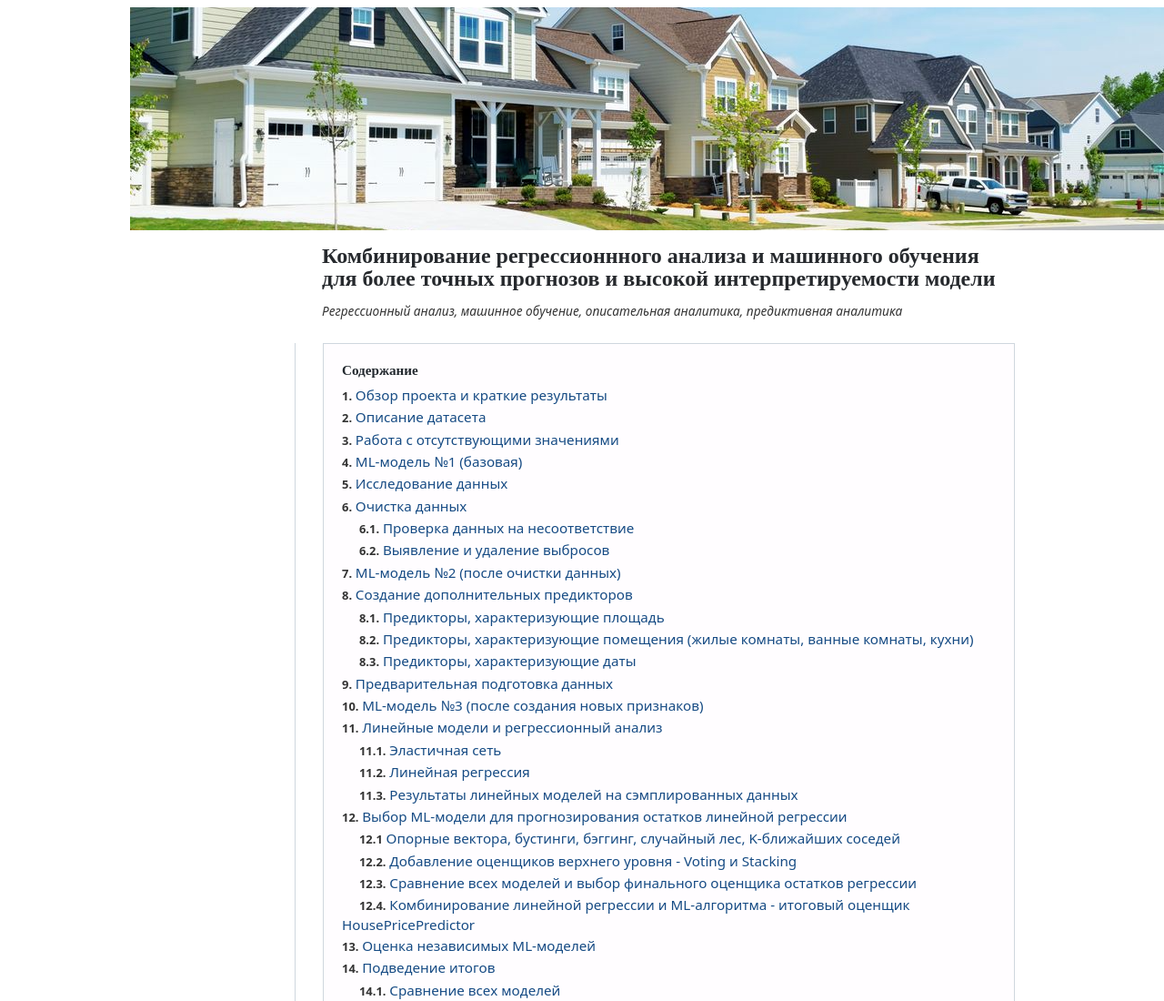
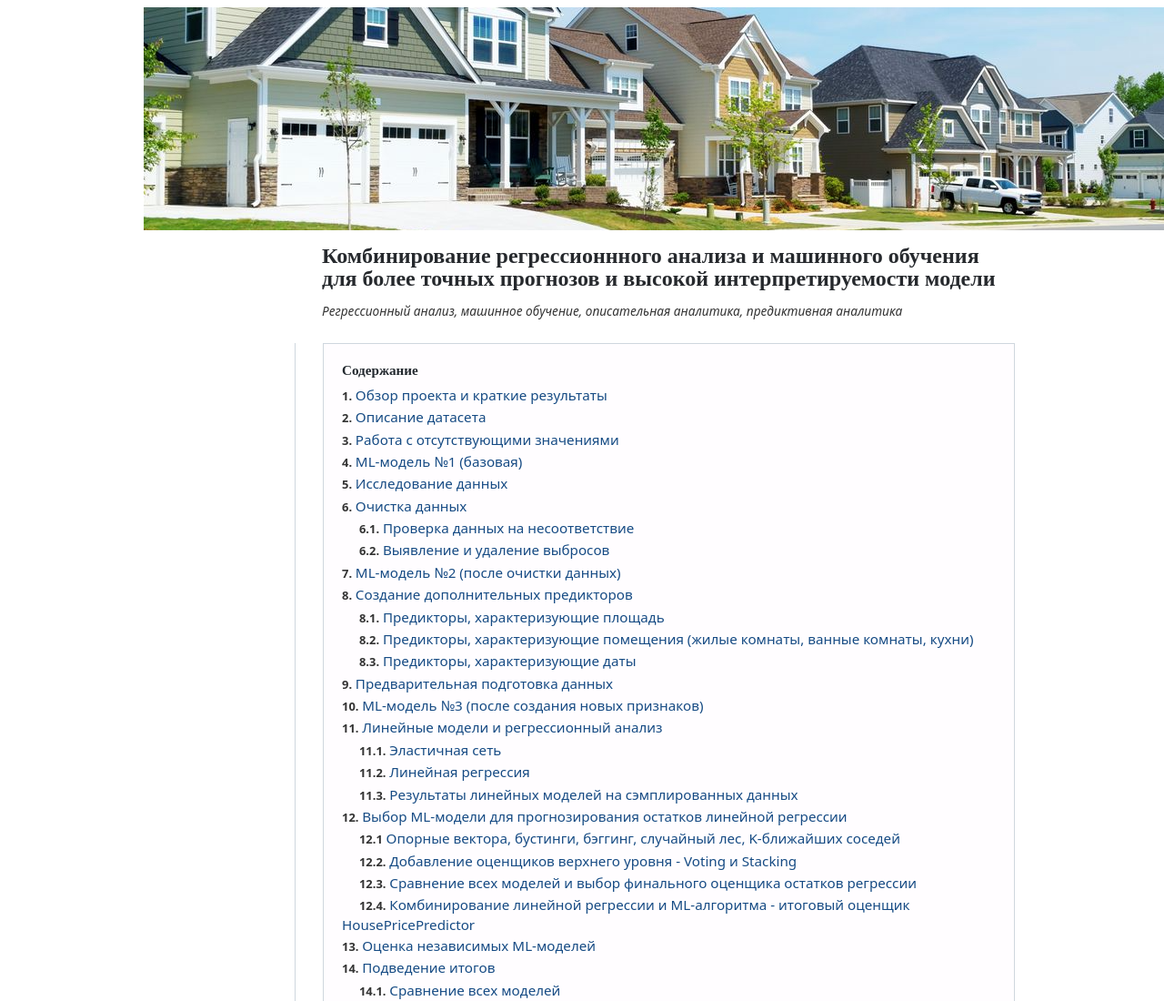
Before and after one commit to a-chasovsky/house-prices, a plain HTML site: page index.html in a window 1280 px wide. Shown: the top 1100 px of the page at 91% size. Drawn offline with nearby package versions, Linux system fonts and the light colour scheme.

Commit message:
Update index.html

```diff
--- a/index.html
+++ b/index.html
@@ -243,7 +243,7 @@
     <div class='bordersLines'>
         <div class='bordersContent'>
             <center>
-                <img src='img/header.png'>
+                <img src='img/header.png' style='margin-left:30px;margin-rigt:25%'>
                 </center>
             <h1>
                 Комбинирование регрессионнного анализа и машинного обучения для более точных прогнозов и высокой интерпретируемости модели
```
